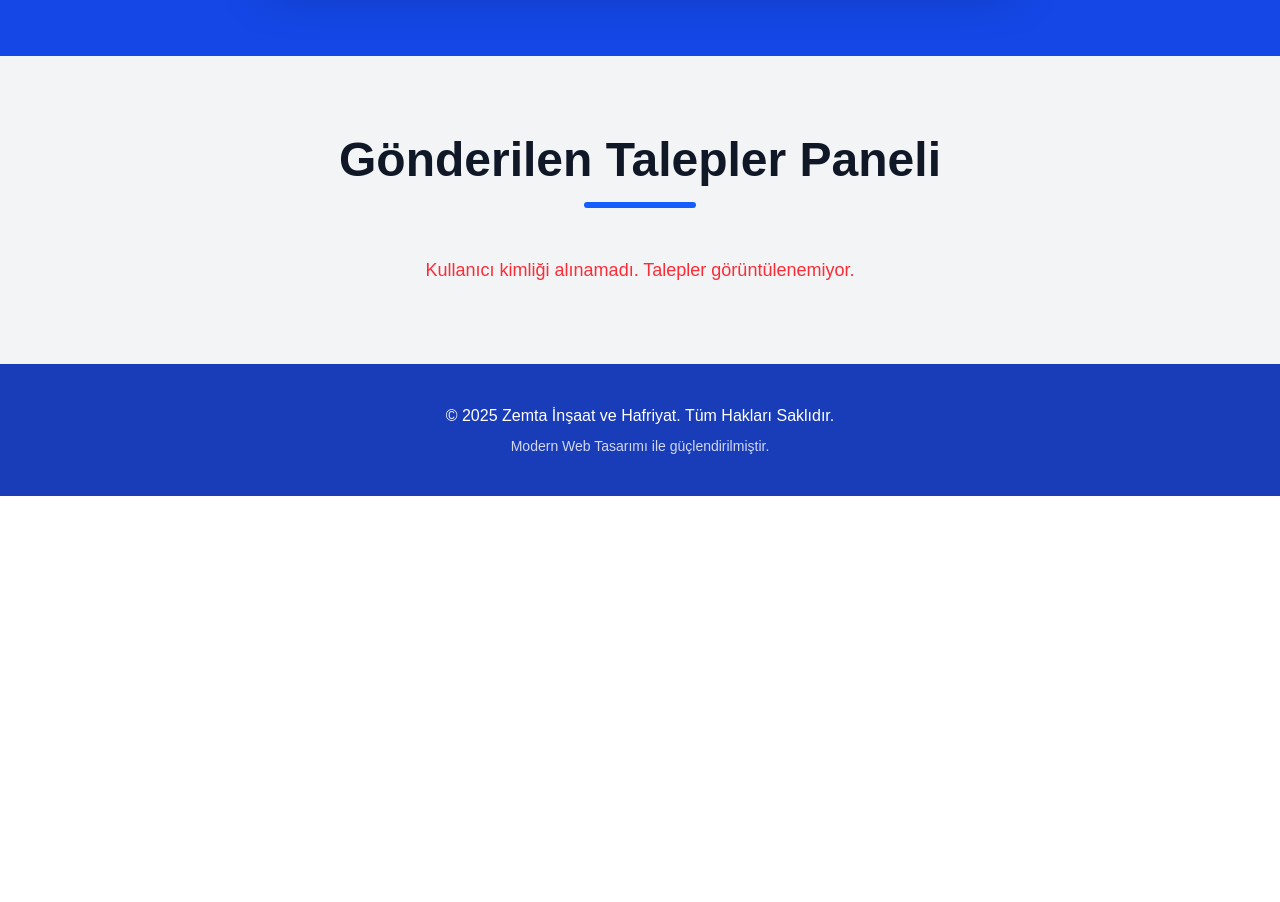
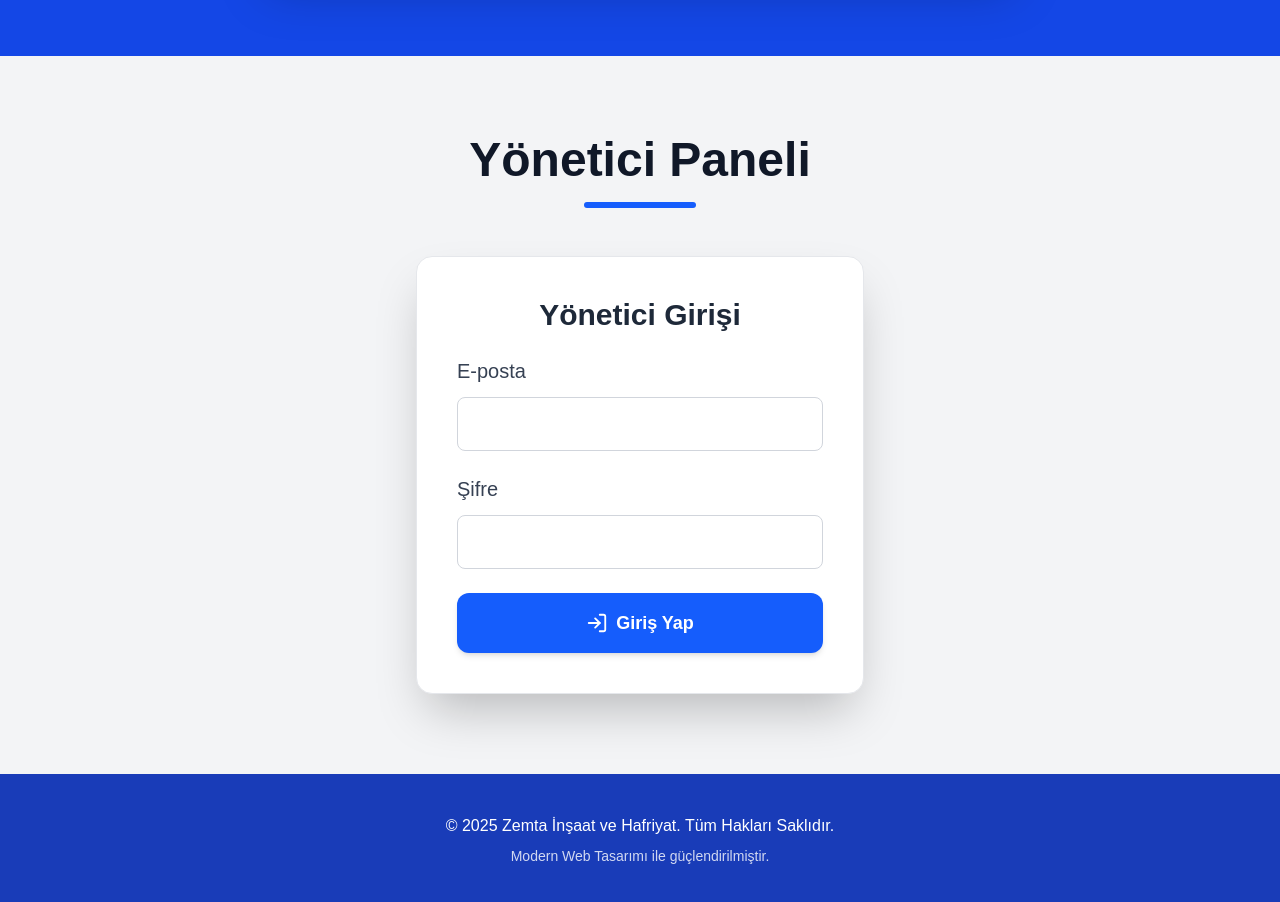
Before and after one commit to furkanucak90/zemta-web-site, a Next.js app: page / in a window 1280 px wide. Shown: the part 3700-4602 px from the top of the page. Before the commit the page ends 4196 px from the top, so only its background shows below. Built offline with nearby package versions, Linux system fonts and the light colour scheme.

Commit message:
Yonetici paneli, form gelistirmeleri ve Firebase entegrasyonu tamamlandi

```diff
--- a/app/page.js
+++ b/app/page.js
@@ -8,7 +8,7 @@ import { format } from 'date-fns'; // Tarih formatlamak için (npm install date-
 
 // Firebase importları
 import { initializeApp } from 'firebase/app';
-import { getAuth, signInWithCustomToken, signInAnonymously, onAuthStateChanged } from 'firebase/auth';
+import { getAuth, signInWithCustomToken, signInAnonymously, onAuthStateChanged, signInWithEmailAndPassword, signOut } from 'firebase/auth';
 import { getFirestore, collection, addDoc, query, onSnapshot, orderBy, deleteDoc, doc } from 'firebase/firestore';
 
 // Lucide-react ikonlarını dinamik olarak içeri aktarıyoruz.
@@ -22,14 +22,27 @@ const CheckCircle = dynamic(() => import("lucide-react").then(mod => mod.CheckCi
 const XCircle = dynamic(() => import("lucide-react").then(mod => mod.XCircle), { ssr: false }); // Hata mesajı için ikon
 const Trash2 = dynamic(() => import("lucide-react").then(mod => mod.Trash2), { ssr: false }); // Silme ikon
 const Eye = dynamic(() => import("lucide-react").then(mod => mod.Eye), { ssr: false }); // Detay gör ikon
+const LogIn = dynamic(() => import("lucide-react").then(mod => mod.LogIn), { ssr: false }); // Giriş ikon
+const LogOut = dynamic(() => import("lucide-react").then(mod => mod.LogOut), { ssr: false }); // Çıkış ikon
 
 
 export default function Home() {
   // Firebase ve Auth state'leri
   const [db, setDb] = useState(null);
   const [auth, setAuth] = useState(null);
-  const [userId, setUserId] = useState(null);
+  const [userId, setUserId] = useState(null); // Mevcut kullanıcının UID'si
   const [isAuthReady, setIsAuthReady] = useState(false); // Auth durumunun yüklenip yüklenmediğini kontrol eder
+  const [isAdminLoggedIn, setIsAdminLoggedIn] = useState(false); // Yöneticinin giriş yapıp yapmadığını kontrol eder
+
+  // YÖNETİCİ UID'Sİ BURAYA GELECEK - KENDİ YÖNETİCİ HESABININ UID'Sİ İLE DEĞİŞTİR!
+  // Firebase Authentication'da oluşturduğun yönetici kullanıcının UID'si olacak.
+  const ADMIN_UID = "SENİN_YÖNETİCİ_UID'Nİ_BURAYA_YAPIŞTIR"; // Örn: "abcdef1234567890abcdef1234567890"
+
+  // Admin giriş formu state'leri
+  const [adminEmail, setAdminEmail] = useState("");
+  const [adminPassword, setAdminPassword] = useState("");
+  const [adminLoginError, setAdminLoginError] = useState("");
+
 
   // Form adımlarını, seçilen hizmetleri ve kullanıcı cevaplarını yönetmek için React state'leri tanımlıyoruz.
   const [currentStep, setCurrentStep] = useState(1); // Mevcut form adımını tutar (1, 2, 3, 4 veya 5).
@@ -72,8 +85,15 @@ export default function Home() {
       const unsubscribe = onAuthStateChanged(authInstance, async (user) => {
         if (user) {
           setUserId(user.uid);
+          // Eğer giriş yapan kullanıcı admin UID'sine eşitse yönetici olarak işaretle
+          if (user.uid === ADMIN_UID) {
+            setIsAdminLoggedIn(true);
+            console.log("Admin olarak giriş yapıldı. UID:", user.uid); // Admin UID'yi konsolda görmek için
           } else {
-          // Eğer token yoksa veya geçersizse anonim olarak oturum aç
+            setIsAdminLoggedIn(false);
+          }
+        } else {
+          // Eğer token yoksa veya geçersizse anonim olarak oturum aç (normal kullanıcılar için)
           if (typeof __initial_auth_token !== 'undefined' && __initial_auth_token) {
             try {
               await signInWithCustomToken(authInstance, __initial_auth_token);
@@ -87,6 +107,7 @@ export default function Home() {
             await signInAnonymously(authInstance);
             setUserId(authInstance.currentUser.uid);
           }
+          setIsAdminLoggedIn(false);
         }
         setIsAuthReady(true); // Kimlik doğrulama hazır
       });
@@ -98,13 +119,12 @@ export default function Home() {
     }
   }, []);
 
-  // Firestore'dan talepleri çek (userId hazır olduğunda)
+  // Firestore'dan talepleri çek (userId ve isAdminLoggedIn hazır olduğunda)
   useEffect(() => {
-    if (!db || !userId || !isAuthReady) return;
+    if (!db || !userId || !isAuthReady || !isAdminLoggedIn) return; // Sadece admin girişliyse çek
 
-    // Kullanıcının kendi taleplerini ve genel talepleri çekmek için
-    // Güvenlik kurallarına göre sadece kendi taleplerini görebilir
-    const q = query(collection(db, `artifacts/${__app_id}/users/${userId}/requests`), orderBy("timestamp", "desc"));
+    // Tüm talepleri çeker (Firestore güvenlik kuralları ile sadece adminin okumasına izin vermelisin)
+    const q = query(collection(db, `artifacts/${__app_id}/public/requests`), orderBy("timestamp", "desc"));
 
     const unsubscribe = onSnapshot(q, (snapshot) => {
       const fetchedRequests = snapshot.docs.map(doc => ({
@@ -114,10 +134,15 @@ export default function Home() {
       setRequests(fetchedRequests);
     }, (error) => {
       console.error("Talepler çekilirken hata oluştu:", error);
+      // Hata oluşursa (örn: yetkilendirme hatası), adminin çıkış yapmasını sağlayabiliriz
+      if (error.code === 'permission-denied') {
+        setAdminLoginError("Talepleri görüntüleme yetkiniz yok. Lütfen yönetici hesabıyla giriş yapın.");
+        signOut(auth); // Yetki hatasında çıkış yap
+      }
     });
 
     return () => unsubscribe(); // Cleanup
-  }, [db, userId, isAuthReady]);
+  }, [db, userId, isAuthReady, isAdminLoggedIn, auth, ADMIN_UID]); // ADMIN_UID'yi bağımlılık olarak ekledik
 
 
   // Web sitesinde sunulan hizmetlerin verileri ve her bir alt hizmete özel sorular.
@@ -248,13 +273,14 @@ export default function Home() {
       }
 
       try {
-        await addDoc(collection(db, `artifacts/${__app_id}/users/${userId}/requests`), {
+        // Talebi public/requests koleksiyonuna kaydet
+        await addDoc(collection(db, `artifacts/${__app_id}/public/requests`), {
           mainService: selectedMainService,
           subService: selectedSubService,
           answers: answers,
           contactInfo: contactInfo,
           timestamp: new Date().toISOString(), // ISO formatında zaman damgası
-          userId: userId // Talebi gönderen kullanıcı ID'si
+          submitterUserId: userId // Talebi gönderen kullanıcının UID'si (anonim veya admin)
         });
 
         // Başarı mesajını göster
@@ -292,13 +318,13 @@ export default function Home() {
 
   // Talebi silme fonksiyonu
   const handleDeleteRequest = async (requestId) => {
-    if (!db || !userId) {
-      console.error("Veritabanı veya kullanıcı ID'si hazır değil.");
+    if (!db || !userId || !isAdminLoggedIn) {
+      console.error("Veritabanı veya kullanıcı ID'si hazır değil veya yönetici değilsiniz.");
       return;
     }
     if (window.confirm("Bu talebi silmek istediğinizden emin misiniz?")) { // Basit onay
       try {
-        await deleteDoc(doc(db, `artifacts/${__app_id}/users/${userId}/requests`, requestId));
+        await deleteDoc(doc(db, `artifacts/${__app_id}/public/requests`, requestId));
         console.log("Talep başarıyla silindi.");
       } catch (error) {
         console.error("Talep silinirken hata oluştu:", error);
@@ -314,6 +340,51 @@ export default function Home() {
   // Detayları kapatma fonksiyonu
   const handleCloseDetails = () => {
     setSelectedRequestDetails(null);
+  };
+
+  // Admin giriş fonksiyonu
+  const handleAdminLogin = async (e) => {
+    e.preventDefault();
+    setAdminLoginError(""); // Önceki hataları temizle
+    if (!auth) {
+      setAdminLoginError("Firebase kimlik doğrulama hazır değil.");
+      return;
+    }
+    try {
+      const userCredential = await signInWithEmailAndPassword(auth, adminEmail, adminPassword);
+      if (userCredential.user.uid === ADMIN_UID) {
+        setIsAdminLoggedIn(true);
+        setUserId(userCredential.user.uid); // userId'yi admin UID olarak güncelle
+        setAdminEmail("");
+        setAdminPassword("");
+        console.log("Admin olarak giriş yapıldı. UID:", userCredential.user.uid);
+      } else {
+        // Admin olmayan bir hesapla giriş yapıldıysa çıkış yap
+        await signOut(auth);
+        setAdminLoginError("Bu hesap yönetici yetkisine sahip değil.");
+      }
+    } catch (error) {
+      console.error("Admin girişi sırasında hata:", error);
+      setAdminLoginError("Giriş başarısız: " + error.message);
+    }
+  };
+
+  // Admin çıkış fonksiyonu
+  const handleAdminLogout = async () => {
+    if (auth) {
+      try {
+        await signOut(auth);
+        setIsAdminLoggedIn(false);
+        setUserId(null); // userId'yi sıfırla
+        setAdminEmail("");
+        setAdminPassword("");
+        setAdminLoginError("");
+        setRequests([]); // Talepleri temizle
+        console.log("Admin çıkış yapıldı.");
+      } catch (error) {
+        console.error("Çıkış yapılırken hata:", error);
+      }
+    }
   };
 
 
@@ -636,7 +707,7 @@ export default function Home() {
                         name={`question-${index}`}
                         value={answers[index] || ""}
                         onChange={(e) => handleAnswerChange(index, e.target.value)}
-                        className="w-full px-5 py-3 border border-gray-300 rounded-lg focus:outline-none focus:ring-3 focus:ring-blue-500 text-lg"
+                        className="w-full px-5 py-3 border border-gray-300 rounded-lg focus:outline-none focus:ring-3 focus:ring-blue-500 text-lg text-gray-900" // text-gray-900 eklendi
                         required
                       />
                       {formErrors[`question-${index}`] && (
@@ -679,7 +750,7 @@ export default function Home() {
                       name="name"
                       value={contactInfo.name}
                       onChange={handleContactInfoChange}
-                      className="w-full px-5 py-3 border border-gray-300 rounded-lg focus:outline-none focus:ring-3 focus:ring-blue-500 text-lg"
+                      className="w-full px-5 py-3 border border-gray-300 rounded-lg focus:outline-none focus:ring-3 focus:ring-blue-500 text-lg text-gray-900" // text-gray-900 eklendi
                       required
                     />
                     {formErrors.name && (
@@ -696,7 +767,7 @@ export default function Home() {
                       name="email"
                       value={contactInfo.email}
                       onChange={handleContactInfoChange}
-                      className="w-full px-5 py-3 border border-gray-300 rounded-lg focus:outline-none focus:ring-3 focus:ring-blue-500 text-lg"
+                      className="w-full px-5 py-3 border border-gray-300 rounded-lg focus:outline-none focus:ring-3 focus:ring-blue-500 text-lg text-gray-900" // text-gray-900 eklendi
                       required
                     />
                     {formErrors.email && (
@@ -713,7 +784,7 @@ export default function Home() {
                       name="phone"
                       value={contactInfo.phone}
                       onChange={handleContactInfoChange}
-                      className="w-full px-5 py-3 border border-gray-300 rounded-lg focus:outline-none focus:ring-3 focus:ring-blue-500 text-lg"
+                      className="w-full px-5 py-3 border border-gray-300 rounded-lg focus:outline-none focus:ring-3 focus:ring-blue-500 text-lg text-gray-900" // text-gray-900 eklendi
                       required
                     />
                     {formErrors.phone && (
@@ -730,7 +801,7 @@ export default function Home() {
                       value={contactInfo.message}
                       onChange={handleContactInfoChange}
                       rows="6"
-                      className="w-full px-5 py-3 border border-gray-300 rounded-lg focus:outline-none focus:ring-3 focus:ring-blue-500 text-lg"
+                      className="w-full px-5 py-3 border border-gray-300 rounded-lg focus:outline-none focus:ring-3 focus:ring-blue-500 text-lg text-gray-900" // text-gray-900 eklendi
                       required
                     ></textarea>
                     {formErrors.message && (
@@ -816,18 +887,72 @@ export default function Home() {
         </div>
       </section>
 
-      {/* Gönderilen Talepler Paneli (Admin Paneli) */}
-      <section className="py-20 px-8 bg-gray-100 w-full" id="admin-panel">
+      {/* Yönetici Giriş ve Panel Bölümü */}
+      <section className="py-20 px-8 bg-gray-100 w-full" id="admin-section">
         <div className="max-w-5xl mx-auto text-center">
           <h2 className="text-5xl font-extrabold mb-12 text-gray-900 relative pb-6">
-            Gönderilen Talepler Paneli
+            Yönetici Paneli
             <span className="absolute bottom-0 left-1/2 -translate-x-1/2 w-28 h-1.5 bg-blue-600 rounded-full"></span>
           </h2>
+
           {!isAuthReady ? (
-            <p className="text-gray-700 text-lg">Yükleniyor... (Kimlik doğrulama bekleniyor)</p>
+            <p className="text-gray-700 text-lg mb-8">Yükleniyor... (Kimlik doğrulama bekleniyor)</p>
           ) : (
-            userId ? (
-              requests.length === 0 ? (
+            !isAdminLoggedIn ? (
+              <div className="bg-white p-10 rounded-2xl shadow-2xl max-w-md mx-auto border border-gray-200">
+                <h3 className="text-3xl font-bold text-gray-800 mb-6">Yönetici Girişi</h3>
+                <form onSubmit={handleAdminLogin}>
+                  <div className="mb-6">
+                    <label htmlFor="adminEmail" className="block text-gray-700 text-xl font-medium mb-3 text-left">
+                      E-posta
+                    </label>
+                    <input
+                      type="email"
+                      id="adminEmail"
+                      name="adminEmail"
+                      value={adminEmail}
+                      onChange={(e) => setAdminEmail(e.target.value)}
+                      className="w-full px-5 py-3 border border-gray-300 rounded-lg focus:outline-none focus:ring-3 focus:ring-blue-500 text-lg text-gray-900"
+                      required
+                    />
+                  </div>
+                  <div className="mb-6">
+                    <label htmlFor="adminPassword" className="block text-gray-700 text-xl font-medium mb-3 text-left">
+                      Şifre
+                    </label>
+                    <input
+                      type="password"
+                      id="adminPassword"
+                      name="adminPassword"
+                      value={adminPassword}
+                      onChange={(e) => setAdminPassword(e.target.value)}
+                      className="w-full px-5 py-3 border border-gray-300 rounded-lg focus:outline-none focus:ring-3 focus:ring-blue-500 text-lg text-gray-900"
+                      required
+                    />
+                  </div>
+                  {adminLoginError && (
+                    <p className="text-red-500 text-sm mb-4">{adminLoginError}</p>
+                  )}
+                  <button
+                    type="submit"
+                    className="w-full px-8 py-4 bg-blue-600 text-white font-bold rounded-xl hover:bg-blue-700 transition duration-300 flex items-center justify-center text-lg shadow-md"
+                  >
+                    <LogIn size={22} className="mr-2" /> Giriş Yap
+                  </button>
+                </form>
+              </div>
+            ) : ( // Admin giriş yapmışsa paneli göster
+              <div>
+                <div className="flex justify-center mb-8">
+                  <button
+                    onClick={handleAdminLogout}
+                    className="px-8 py-4 bg-red-600 text-white font-bold rounded-xl hover:bg-red-700 transition duration-300 flex items-center justify-center text-lg shadow-md"
+                  >
+                    <LogOut size={22} className="mr-2" /> Çıkış Yap
+                  </button>
+                </div>
+                <h3 className="text-3xl font-bold text-gray-800 mb-6">Gönderilen Talepler</h3>
+                {requests.length === 0 ? (
                   <p className="text-gray-700 text-lg">Henüz gönderilmiş bir talep bulunmamaktadır.</p>
                 ) : (
                   <div className="grid grid-cols-1 md:grid-cols-2 gap-8">
@@ -841,6 +966,9 @@ export default function Home() {
                         </p>
                         <p className="text-sm text-gray-500 mb-4">
                           Gönderilme Tarihi: {request.timestamp ? format(new Date(request.timestamp), 'dd.MM.yyyy HH:mm') : 'N/A'}
+                        </p>
+                        <p className="text-sm text-gray-500 mb-4">
+                          Gönderen Kullanıcı ID: {request.submitterUserId}
                         </p>
                         <div className="flex justify-end space-x-3">
                           <button
@@ -859,9 +987,8 @@ export default function Home() {
                       </div>
                     ))}
                   </div>
-              )
-            ) : (
-              <p className="text-red-500 text-lg">Kullanıcı kimliği alınamadı. Talepler görüntülenemiyor.</p>
+                )}
+              </div>
             )
           )}
         </div>
@@ -872,7 +999,7 @@ export default function Home() {
         <div className="fixed inset-0 bg-black bg-opacity-50 flex items-center justify-center p-4 z-50">
           <div className="bg-white p-8 rounded-lg shadow-xl max-w-lg w-full relative">
             <h3 className="text-2xl font-bold text-gray-800 mb-6">Talep Detayları</h3>
-            <div className="mb-4">
+            <div className="mb-4 text-gray-800"> {/* Metin rengi düzeltildi */}
               <p className="text-lg mb-2"><span className="font-semibold">Ana Hizmet:</span> {selectedRequestDetails.mainService}</p>
               <p className="text-lg mb-2"><span className="font-semibold">Alt Hizmet:</span> {selectedRequestDetails.subService}</p>
               <p className="text-lg mb-2"><span className="font-semibold">İsim Soyisim:</span> {selectedRequestDetails.contactInfo.name}</p>
@@ -880,6 +1007,7 @@ export default function Home() {
               <p className="text-lg mb-2"><span className="font-semibold">Telefon:</span> {selectedRequestDetails.contactInfo.phone}</p>
               <p className="text-lg mb-2"><span className="font-semibold">Mesaj:</span> {selectedRequestDetails.contactInfo.message}</p>
               <p className="text-lg mb-2"><span className="font-semibold">Gönderilme:</span> {selectedRequestDetails.timestamp ? format(new Date(selectedRequestDetails.timestamp), 'dd.MM.yyyy HH:mm') : 'N/A'}</p>
+              <p className="text-lg mb-2"><span className="font-semibold">Gönderen Kullanıcı ID:</span> {selectedRequestDetails.submitterUserId}</p>
 
               <h4 className="text-xl font-bold text-gray-700 mt-4 mb-2">Hizmete Özel Cevaplar:</h4>
               {Object.keys(selectedRequestDetails.answers).map((key, index) => (
```
Lines whose indentation alone changed are shown as unchanged.
